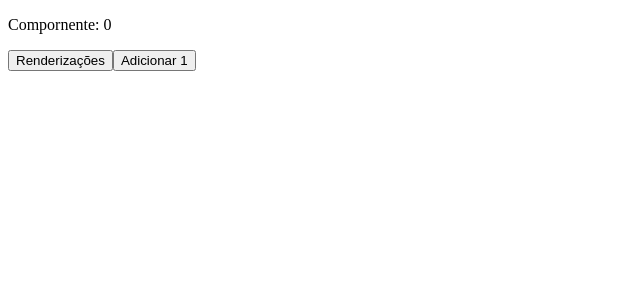
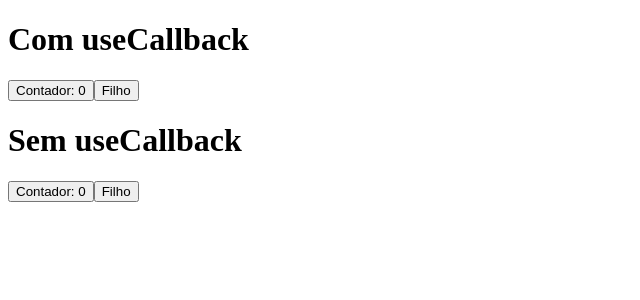
Before and after one commit to andressatomiozzo/react, a React (Vite) app in the folder exercises/: page / in a window 1280 px wide. Shown: the top 300 px of the page, without its empty margins (0-640 px from the left). Built offline with nearby package versions, Linux system fonts and the light colour scheme.

Commit message:
Exercícios - React Hooks - 213 - Evitando recriacao de funções - uso de useCallback para evitar criar novas funções e uso de React.memo para evitar reinderização de um componente filho

```diff
--- a/exercises/src/main.jsx
+++ b/exercises/src/main.jsx
@@ -1,11 +1,10 @@
-import { StrictMode } from 'react'
-import { createRoot } from 'react-dom/client'
-import './index.css'
-import App212 from './pages/212-Contador_de_renders/App212'
+import { StrictMode } from "react";
+import { createRoot } from "react-dom/client";
+import "./index.css";
+import App213 from "./pages/213-Evitando_recriacao_de_funcao/App213";
 
-
-createRoot(document.getElementById('root')).render(
+createRoot(document.getElementById("root")).render(
   <StrictMode>
-    <App212 />
+    <App213 />
   </StrictMode>,
-)
+);
--- /dev/null
+++ b/exercises/src/pages/213-Evitando_recriacao_de_funcao/App213.jsx
@@ -0,0 +1,13 @@
+import { ComUseCallback } from "./Com_useCallback";
+import { SemUseCallback } from "./Sem_useCallback";
+
+const App213 = () => {
+  return (
+    <div>
+      <ComUseCallback />
+      <SemUseCallback />
+    </div>
+  );
+};
+
+export default App213;
--- /dev/null
+++ b/exercises/src/pages/213-Evitando_recriacao_de_funcao/Com_useCallback.jsx
@@ -0,0 +1,23 @@
+import React from "react";
+
+const Filho = React.memo(({ onClick }) => {
+  console.log("Filho renderizou - com");
+  return <button onClick={onClick}>Filho</button>;
+});
+
+export function ComUseCallback() {
+  const [count, setCount] = React.useState(0);
+
+  const handleClick = React.useCallback(() => {
+    console.log("clicou");
+  }, []);
+
+  return (
+    <>
+      <h1>Com useCallback</h1>
+      <button onClick={() => setCount(count + 1)}>Contador: {count}</button>
+
+      <Filho onClick={handleClick} />
+    </>
+  );
+}
--- /dev/null
+++ b/exercises/src/pages/213-Evitando_recriacao_de_funcao/Sem_useCallback.jsx
@@ -0,0 +1,23 @@
+import React from "react";
+
+const Filho = React.memo(({ onClick }) => {
+  console.log("Filho renderizou - sem");
+  return <button onClick={onClick}>Filho</button>;
+});
+
+export function SemUseCallback() {
+  const [count, setCount] = React.useState(0);
+
+  const handleClick = () => {
+    console.log("clicou");
+  };
+
+  return (
+    <>
+      <h1>Sem useCallback</h1>
+      <button onClick={() => setCount(count + 1)}>Contador: {count}</button>
+
+      <Filho onClick={handleClick} />
+    </>
+  );
+}
```
Also changed, not shown: 1 other file (tests, documents, lock files or other folders).
